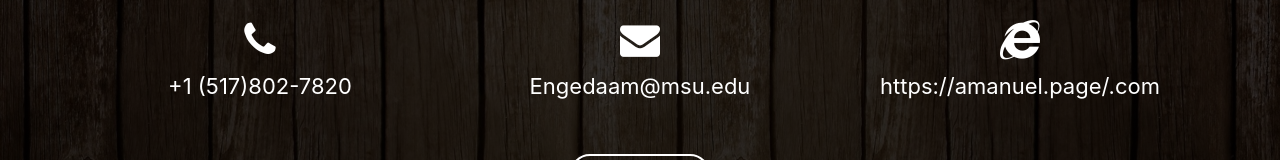
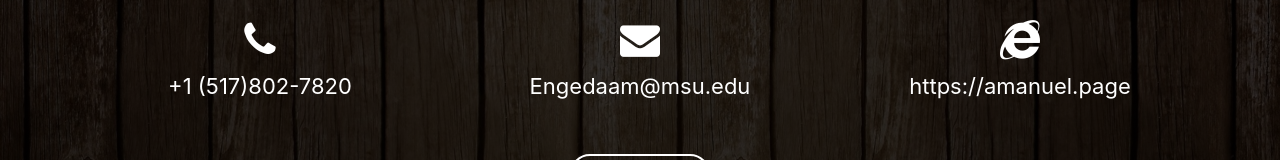
Before and after one commit to engedaam/Resuma-Site, a plain HTML site: page index.html in a window 1280 px wide. Shown: the part 4664-4824 px from the top of the page. Drawn offline with nearby package versions, Linux system fonts and the light colour scheme.

Commit message:
small website change

```diff
--- a/index.html
+++ b/index.html
@@ -322,7 +322,7 @@
                     </div>
                     <div class="col-md-4">
                         <i class="fa fa-internet-explorer"></i>
-                        <p>https://amanuel.page/.com</p>
+                        <p>https://amanuel.page</p>
                     </div>
                 </div>
                 <button onclick="window.open('Resume.pdf','_blank')" type="button" class="btn btn-primary" >
```
